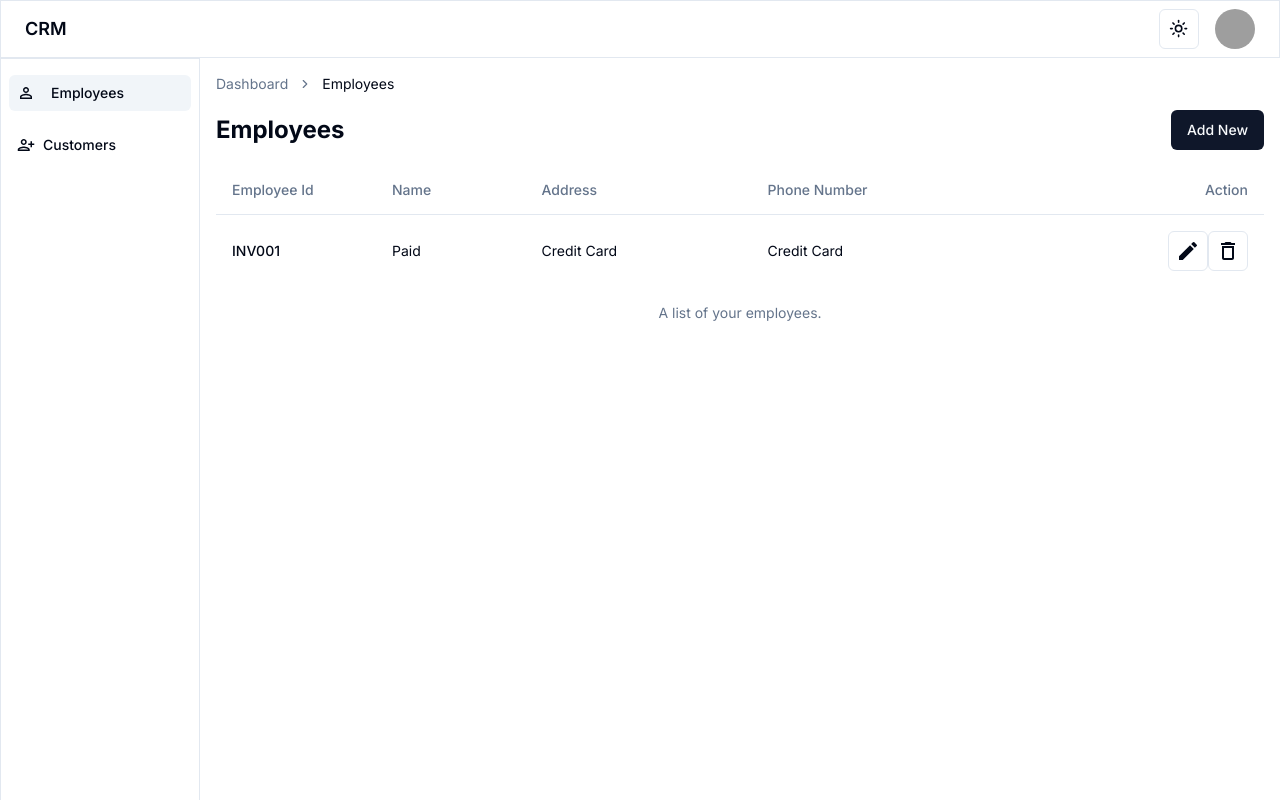
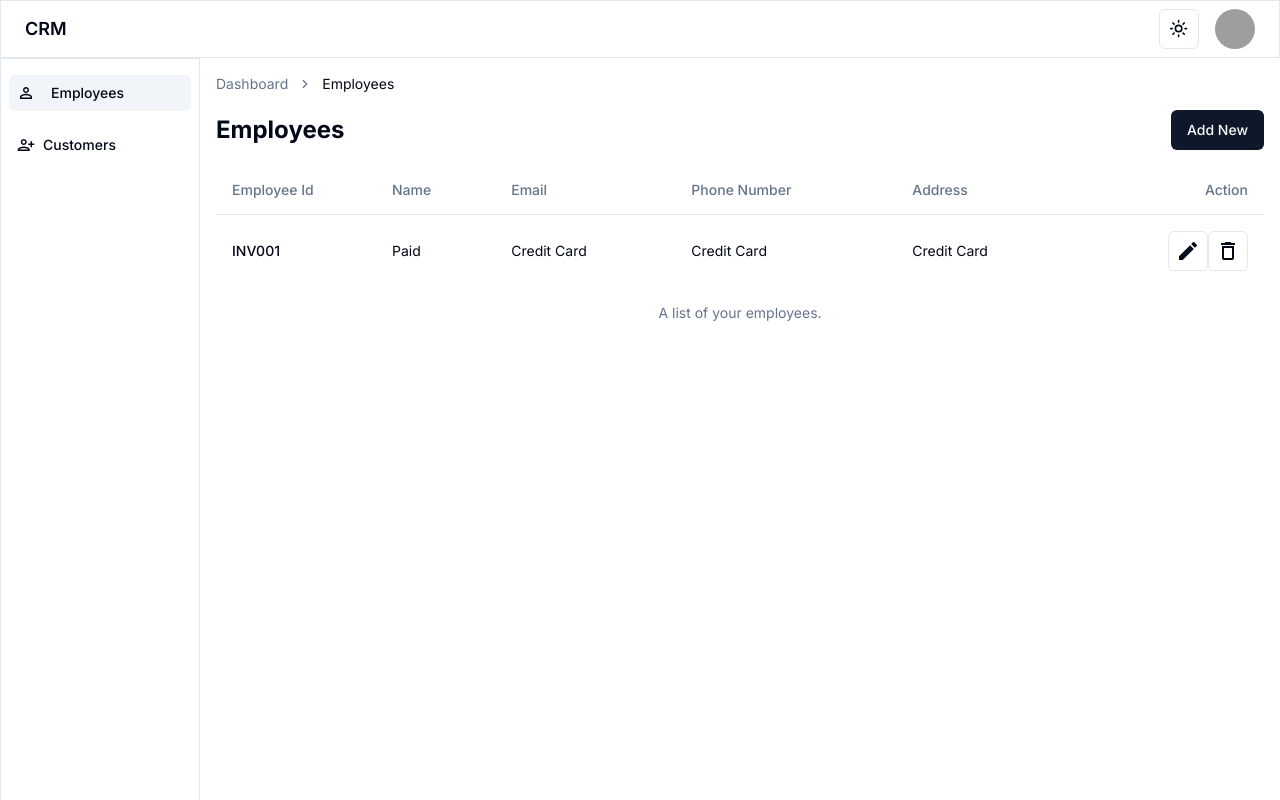
Before and after one commit to rohit-saluja/crm-applix, a Next.js app: page /employees in a window 1280 px wide. Built offline with nearby package versions, Linux system fonts and the light colour scheme; grey boxes are pictures that could not be loaded.

Commit message:
updated the popup email of this is done

```diff
--- a/app/(admin)/employees/components/add.tsx
+++ b/app/(admin)/employees/components/add.tsx
@@ -1,8 +1,17 @@
+"use client";
+import { z } from "zod";
 import { Button } from "@/components/ui/button";
 import { Dialog, DialogContent, DialogDescription, DialogHeader, DialogTitle, DialogTrigger } from "@/components/ui/dialog";
 import { Input } from "@/components/ui/input";
 
 export default function Add() {
+  const formSchema = z.object({
+    name: z.string().min(1, { message: "Name is required" }),
+    email: z.string().email().min(1, { message: "Email is required" }),
+    phone: z.string().min(1, { message: "Phone is required" }),
+    address: z.string().min(1, { message: "Address is required" }),
+  });
+
   return (
     <Dialog>
       <DialogTrigger>
--- a/app/(admin)/employees/page.tsx
+++ b/app/(admin)/employees/page.tsx
@@ -30,8 +30,9 @@ export default function Employees() {
           <TableRow>
             <TableHead className="w-[160px]">Employee Id</TableHead>
             <TableHead>Name</TableHead>
+            <TableHead>Email</TableHead>
+            <TableHead>Phone Number</TableHead>
             <TableHead>Address</TableHead>
-            <TableHead>Phone Number</TableHead>
             <TableHead className="text-right">Action</TableHead>
           </TableRow>
         </TableHeader>
@@ -39,6 +40,7 @@ export default function Employees() {
           <TableRow>
             <TableCell className="font-medium">INV001</TableCell>
             <TableCell>Paid</TableCell>
+            <TableCell>Credit Card</TableCell>
             <TableCell>Credit Card</TableCell>
             <TableCell>Credit Card</TableCell>
             <TableCell className="text-right">
```
